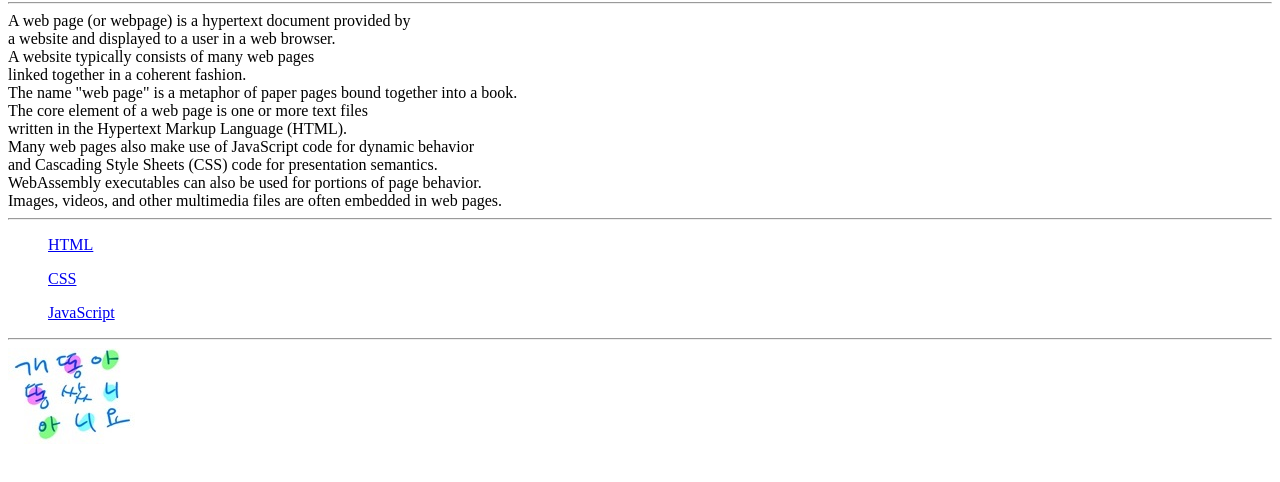
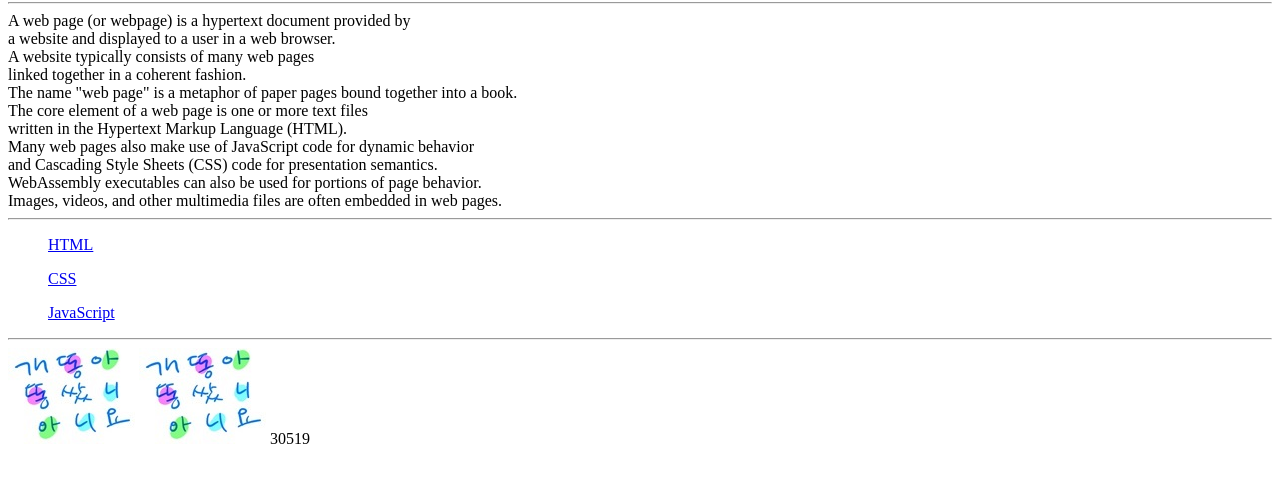
Before and after one commit to 30519chawoosuk/web1, a plain HTML site: page index.html in a window 1280 px wide. Shown: the part 78-560 px from the top of the page. Drawn offline with Linux system fonts and the light colour scheme.

Commit message:
Update index.html

```diff
--- a/index.html
+++ b/index.html
@@ -27,6 +27,7 @@
     <ul><a href="JS.html">JavaScript</a></ul>
     <hr>
     <img src="img\test2.jpg" alt="" width="" height="">
-
+    <img src="img\test2.jpg" alt="" width="" height="">
+    30519
 </body>
 </html>
```
